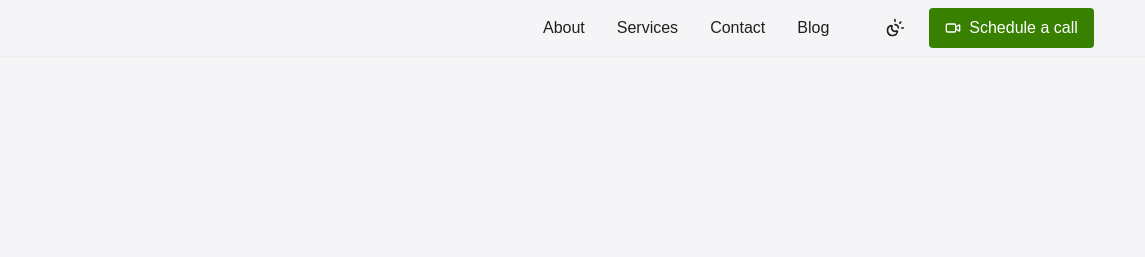
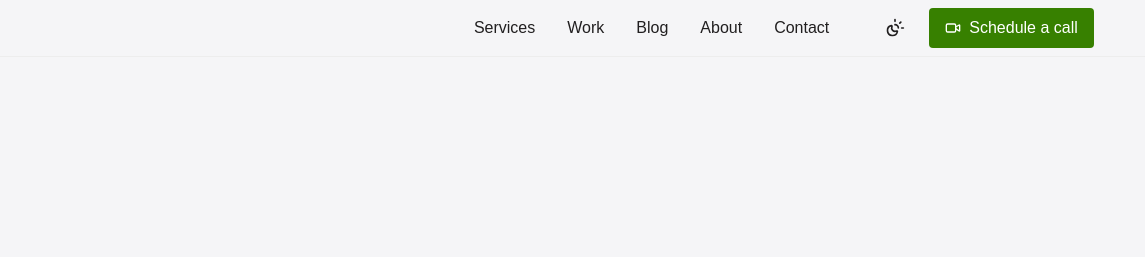
Before and after one commit to AlexAaqil/alsuwa-web, an Astro site: page / in a window 1280 px wide. Shown: the top 257 px of the page, 135-1280 px from the left. Built offline with nearby package versions, Linux system fonts and the light colour scheme; Astro itself is replaced by a stand-in of ours.

Commit message:
updated the links to point to correct pages.

```diff
--- a/src/components/HomePage/About.astro
+++ b/src/components/HomePage/About.astro
@@ -2,10 +2,11 @@
 import { AppConfig } from "../../data/app.config";
 import { ArrowRight } from '@lucide/astro';
 import BrandWordMark from "../BrandWordMark.astro";
+import { getRouteUrl } from "../../data/routes.config";
 ---
 
 <section class="About">
     <div class="container-fluid">
-        <p><BrandWordMark /> has helped lauch over {AppConfig.stats.projects} projects which include company websites, ecommerce, MIS and brand strategies for both local and global brands. Every growth infrastructure we provide is crafted to be user friendly, seemless and functional. <a href="/about-alsuwa" class="inline-link">Learn more about us <ArrowRight /></a></p>
+        <p><BrandWordMark /> has helped lauch over {AppConfig.stats.projects} projects which include company websites, ecommerce, MIS and brand strategies for both local and global brands. Every growth infrastructure we provide is crafted to be user friendly, seemless and functional. <a href={getRouteUrl('about-page')} class="inline-link">Learn more about us <ArrowRight /></a></p>
     </div>
 </section>
--- a/src/components/Navbar.astro
+++ b/src/components/Navbar.astro
@@ -2,6 +2,7 @@
 import { SunMoon, Video } from "@lucide/astro";
 import { AppConfig } from "../data/app.config";
 import BrandWordMark from "./BrandWordMark.astro";
+import { getRouteUrl } from "../data/routes.config";
 ---
 
 <nav id="navbar">
@@ -15,10 +16,11 @@ import BrandWordMark from "./BrandWordMark.astro";
 
         <div class="nav-links" id="navLinks">
             <!-- <a href="/">Shop</a> -->
-            <a href="/about">About</a>
-            <a href="/">Services</a>
-            <a href="/">Contact</a>
-            <a href="/">Blog</a>
+            <a href={getRouteUrl('services-page')}>Services</a>
+            <a href={getRouteUrl('projects-page')}>Work</a>
+            <a href={getRouteUrl('blogs-page')}>Blog</a>
+            <a href={getRouteUrl('about-page')}>About</a>
+            <a href={getRouteUrl('contact-page')}>Contact</a>
 
             <!-- Extras moved inside nav-links -->
             <div class="extras">
--- a/src/data/routes.config.ts
+++ b/src/data/routes.config.ts
@@ -1,10 +1,12 @@
 export const routes = {
     "home-page": "/",
     "about-page": "/about",
-    "services-page": "/services",
-    "contact-page": "/contact",
-    "privacy-policy": "/privacy",
-    "terms-and-conditions": "/terms",
+    "services-page": "#",
+    "projects-page": "#",
+    "contact-page": "#",
+    "blogs-page": "#",
+    "privacy-policy": "#",
+    "terms-and-conditions": "#",
 } as const;
 
 export type RouteKey = keyof typeof routes;
```
